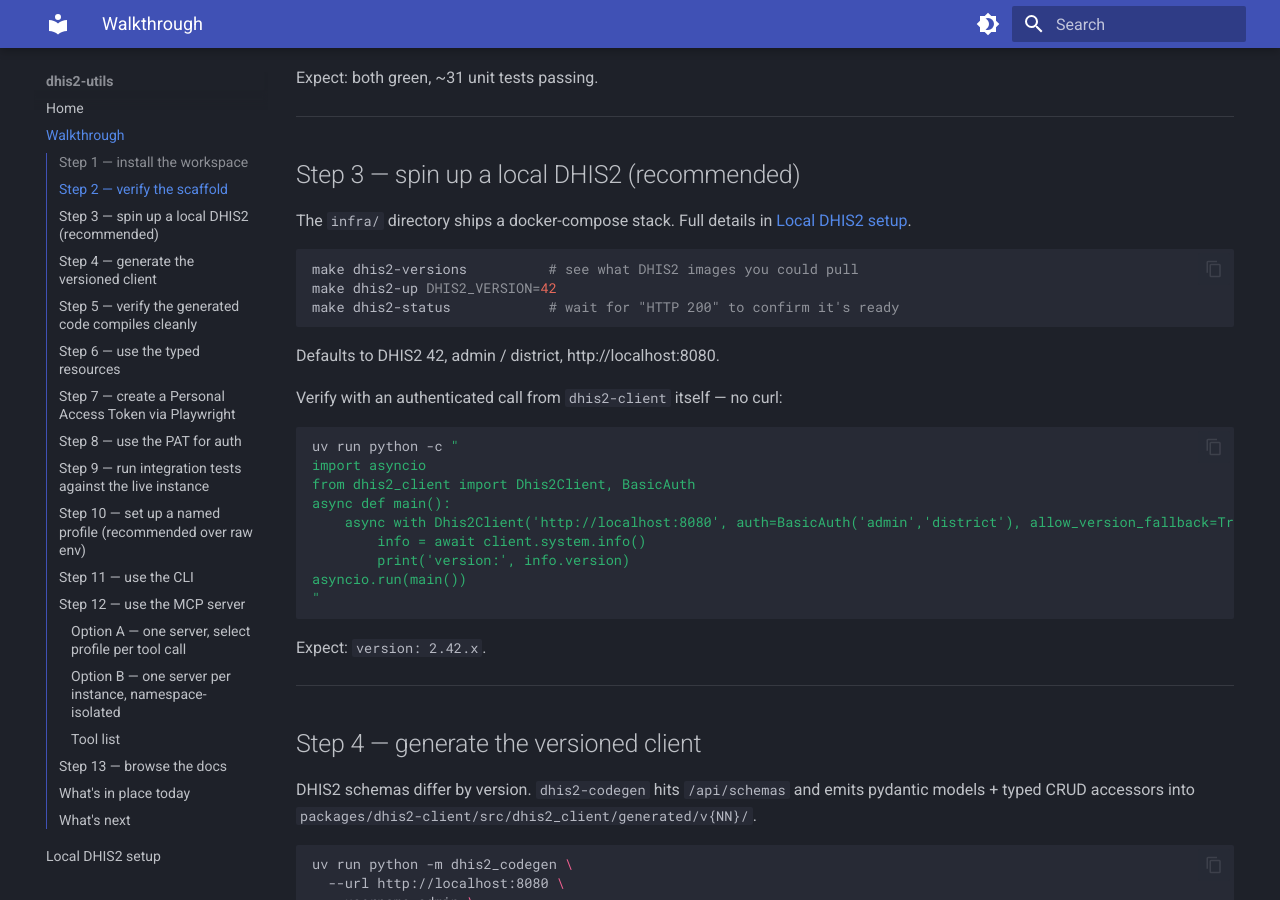
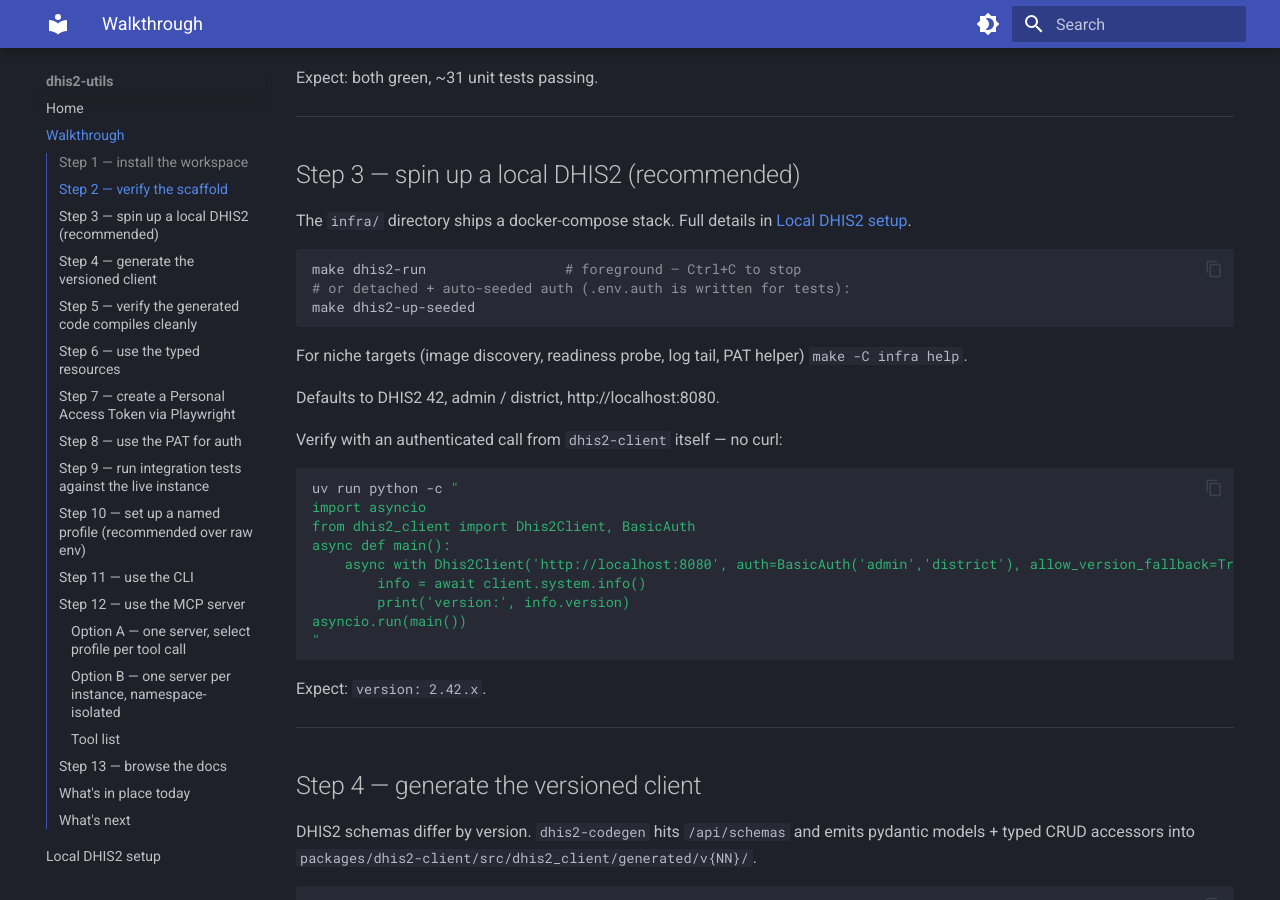
Before and after one commit to winterop-com/dhis2-utils, an MkDocs documentation site: the page built from docs/walkthrough.md, in a window 1280 px wide and 900 px high, scrolled down 785 px. Built offline with MkDocs 1.6.1 and Material for MkDocs 9.7.7, drawn with Linux system fonts in a browser that asks for light colours.

Commit message:
chore(make): slim root dhis2-* surface; foreground dhis2-run; auto-source env in test-slow
Root Makefile now exposes just 5 dhis2-* targets (was 10):

- dhis2-run (new name, foreground; was dhis2-up behaving detached).
  Streams logs to the terminal — Ctrl+C to stop. Traditional
  docker-compose-up semantics, which match what you actually want when
  poking at the stack manually.
- dhis2-up-seeded: detached up + wait + seed, one-shot useful for tests.
- dhis2-seed: re-seed against an already-running stack.
- dhis2-down: stop.
- dhis2-build-e2e-dump: wipe + regenerate infra/dhis.sql.gz.

Removed passthroughs: dhis2-versions, dhis2-wait, dhis2-status,
dhis2-logs, dhis2-pat. They still exist in infra/Makefile — the root
help now points at `make -C infra help` for those niches.

test-slow now auto-sources infra/home/credentials/.env.auth when
present, so running e2e integration tests is one command after
dhis2-up-seeded. Previously you had to `set -a; source ...; set +a`
yourself — the tests silently skipped without it, which is exactly
the confusion that prompted this change.

Docs updated to reference dhis2-run where a foreground start makes
sense and dhis2-up-seeded for the seeded+detached one-shot.

````diff
--- a/docs/walkthrough.md
+++ b/docs/walkthrough.md
@@ -38,10 +38,12 @@
 The `infra/` directory ships a docker-compose stack. Full details in [Local DHIS2 setup](local-setup.md).
 
 ```bash
-make dhis2-versions          # see what DHIS2 images you could pull
-make dhis2-up DHIS2_VERSION=42
-make dhis2-status            # wait for "HTTP 200" to confirm it's ready
+make dhis2-run                 # foreground — Ctrl+C to stop
+# or detached + auto-seeded auth (.env.auth is written for tests):
+make dhis2-up-seeded
 ```
+
+For niche targets (image discovery, readiness probe, log tail, PAT helper) `make -C infra help`.
 
 Defaults to DHIS2 42, admin / district, http://localhost:8080.
 
````
Also changed, not shown: docs/guides/connecting-to-dhis2.md (+3 -3 lines), docs/local-setup.md (+3 -3 lines), 1 other file.
